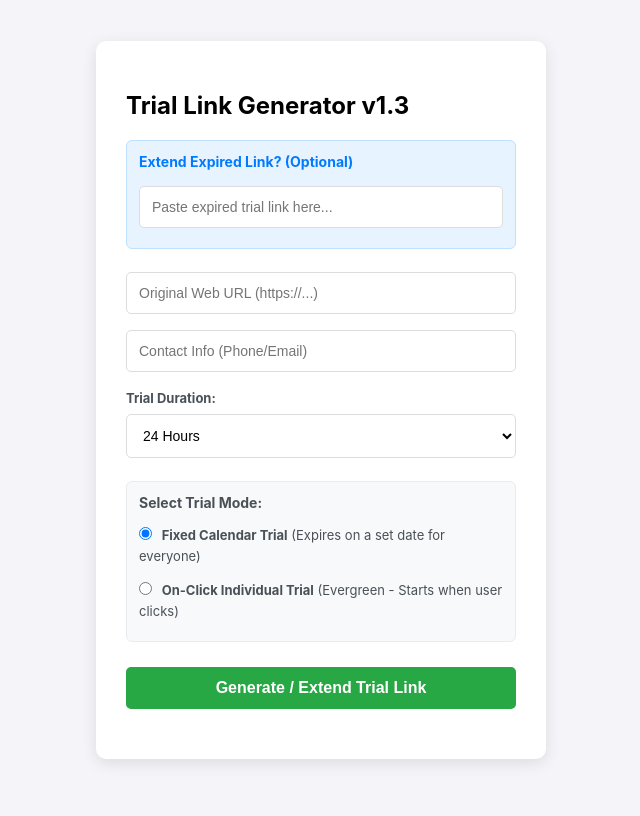
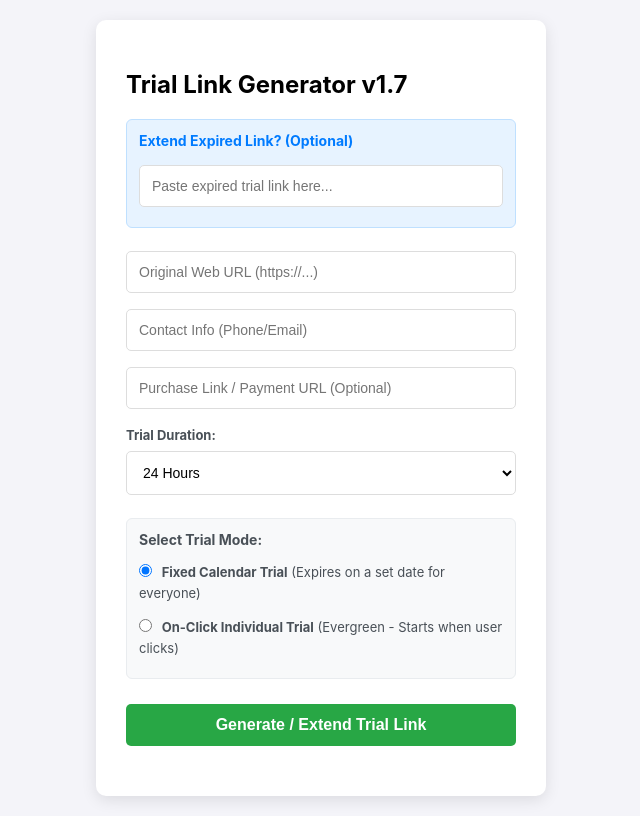
Before and after one commit to mshafat/proxylayerfprtrial, a website: page index.html in a window 1280 px wide. Shown: the whole page, without its empty margins (319-959 px from the left). Drawn offline with Linux system fonts and the light colour scheme.

Commit message:
Update index.html

```diff
--- a/index.html
+++ b/index.html
@@ -3,14 +3,13 @@
 <head>
     <meta charset="UTF-8">
     <meta name="viewport" content="width=device-width, initial-scale=1.0">
-    <title>Web App Trial Link Generator v1.3</title>
+    <title>Web App Trial Link Generator v1.7</title>
     <link rel="stylesheet" href="style.css">
 </head>
 <body>
     <div class="container">
-        <h2>Trial Link Generator v1.3</h2>
+        <h2>Trial Link Generator v1.7</h2>
 
-        <!-- Extension Section -->
         <div class="extend-section">
             <p style="margin: 0 0 8px 0; font-weight: bold; color: #007bff; font-size: 14px;">Extend Expired Link? (Optional)</p>
             <input type="text" id="expiredLinkInput" placeholder="Paste expired trial link here..." oninput="parseExpiredLink()">
@@ -19,8 +18,8 @@
         <div class="form-group">
             <input type="text" id="targetUrl" placeholder="Original Web URL (https://...)">
             <input type="text" id="contactInfo" placeholder="Contact Info (Phone/Email)">
+            <input type="text" id="purchaseUrl" placeholder="Purchase Link / Payment URL (Optional)">
 
-            <!-- Preset Duration Dropdown -->
             <label for="durationPreset" style="display:block; text-align:left; font-size:13px; font-weight:bold; color:#495057; margin-top:10px;">Trial Duration:</label>
             <select id="durationPreset" onchange="handleDurationChange()">
                 <option value="0.5">12 Hours</option>
@@ -33,11 +32,9 @@
                 <option value="custom-date">Custom (Select Date & Time)</option>
             </select>
 
-            <!-- Dynamic Custom Inputs -->
             <input type="number" id="customDaysInput" placeholder="Enter number of days" style="display: none;">
             <input type="datetime-local" id="customDateInput" onchange="handleDateInputChange()" style="display: none;">
 
-            <!-- Mode Selection -->
             <div class="mode-selection">
                 <p>Select Trial Mode:</p>
                 <label id="fixedModeLabel">
```
